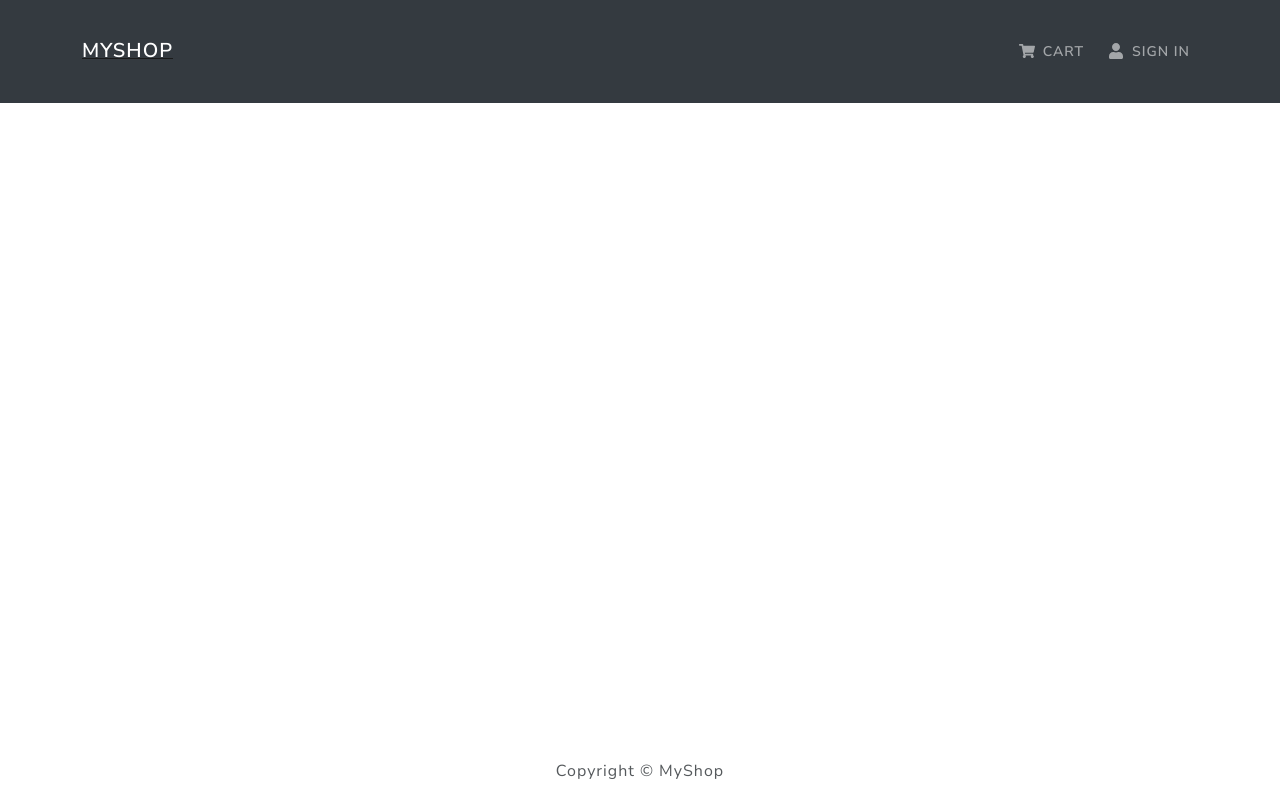
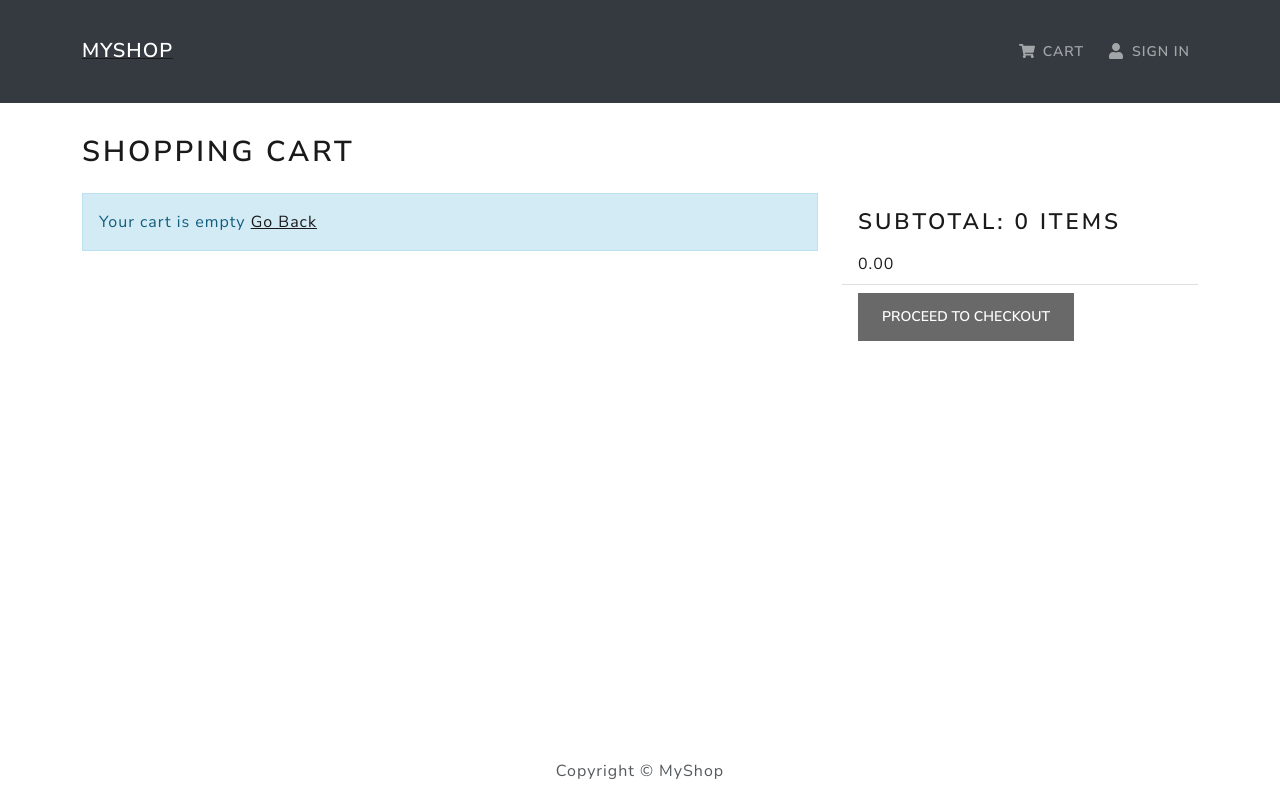
Before and after one commit to premputtegowda/shop-mern, a React (Create React App) app in the folder frontend/: page /cart/1 in a window 1280 px wide. Built offline with nearby package versions, Linux system fonts and the light colour scheme; no server answers.

Commit message:
cart complete

```diff
--- a/frontend/src/actions/cartActions.js
+++ b/frontend/src/actions/cartActions.js
@@ -1,12 +1,13 @@
 import axios from 'axios'
 import {
             CART_ADD_ITEM,
-            CART_REMOVE_ITEM
+            CART_REMOVE_ITEM,
+            CART_CHANGE_QTY,
         } from '../constants/cartConstants'
 
-export const addToCart = (id, qty) => async(dispatch, getState)=> {
+export const addToCart = (data, qty) => async(dispatch, getState)=> {
 
-    const { data } = await axios.get(`/api/products/${id}`)
+    // const { data } = await axios.get(`/api/products/${id}`)
 
 
     dispatch({
@@ -20,5 +21,31 @@ export const addToCart = (id, qty) => async(dispatch, getState)=> {
             qty
         }
     })
-    localStorage.setItem('cartItems', JSON.stringify(getState().cartItems))
+
+    localStorage.setItem('cartItems', JSON.stringify(getState().cart.cartItems))
 }
+
+export const changeCartQty = (data, qty) => (dispatch, getState) =>  {
+    console.log('payload data', data)
+    dispatch ({type: CART_CHANGE_QTY,
+         payload:
+         {
+            id: data.id,
+            name: data.name,
+            image: data.image,
+            price: data.price,
+            countInStock: data.countInStock,
+            qty
+         }
+        })
+    localStorage.setItem('cartItems', JSON.stringify(getState().cart.cartItems))
+
+}
+
+export const removeCartItem = (id) => (dispatch, getState)=> {
+
+    dispatch({type: CART_REMOVE_ITEM,
+              payload: id })
+    localStorage.setItem('cartItems', JSON.stringify(getState().cart.cartItems))
+
+}
--- a/frontend/src/constants/cartConstants.js
+++ b/frontend/src/constants/cartConstants.js
@@ -1,2 +1,3 @@
 export const CART_ADD_ITEM = 'CART_ADD_ITEM'
 export const CART_REMOVE_ITEM = 'CART_REMOVE_ITEM'
+export const CART_CHANGE_QTY = 'CART_CHANGE_QTY'
--- a/frontend/src/index.css
+++ b/frontend/src/index.css
@@ -9,6 +9,18 @@ main {
   align-items: center;
   justify-content: center;
 }
+
+h1 {
+  font-size: 1.8rem;
+  padding: 1rem 0;
+}
+
+h2 {
+  font-size: 1.4rem;
+  padding: 0.5rem 0;
+}
+
+
 h3{
   padding: 1rem;
 }
--- a/frontend/src/reducers/cartReducers.js
+++ b/frontend/src/reducers/cartReducers.js
@@ -1,19 +1,24 @@
-import { CART_ADD_ITEM , CART_REMOVE_ITEM} from "../constants/cartConstants"
+import { CART_ADD_ITEM , CART_REMOVE_ITEM, CART_CHANGE_QTY} from "../constants/cartConstants"
 
 const initialState = {
     cartItems: localStorage.getItem('cartItem') || []
 }
 export const cartReducer = (state = initialState, action)=> {
+
+    console.log('state cart', state.cartItems)
     switch(action.type){
         case CART_ADD_ITEM:
             const item = action.payload
-            const existItem = state.cartItems.find((x => x._id === item._id ))
+            console.log('item to be added', item)
+            const existItem = state.cartItems.find((x => x.id === item.id ))
+
 
             if (existItem){
+                console.log('xxx')
                 return {
                     ...state,
                     cartItems: state.cartItems.map( x =>
-                        x._id===item._id ? {...x, qty: x.qty + item.qty} : x
+                        x.id===item.id ? {...x, qty: x.qty + item.qty} : x
                         )
                 }
             } else {
@@ -22,6 +27,23 @@ export const cartReducer = (state = initialState, action)=> {
                     cartItems: [...state.cartItems, item]
                 }
             }
+        case CART_CHANGE_QTY:
+            const product = action.payload
+
+
+                return {
+                    ...state,
+                    cartItems: state.cartItems.map( x =>
+                        x.id === product.id ? {...x, qty: product.qty} : x
+                        )
+                }
+        case CART_REMOVE_ITEM:
+            return {
+                ...state,
+                cartItems: state.cartItems.filter(x => x.id !== action.payload)
+            }
+
+
         default:
             return state
     }
--- a/frontend/src/screens/CartScreen.js
+++ b/frontend/src/screens/CartScreen.js
@@ -1,42 +1,105 @@
 import React, {useEffect} from 'react'
 import { useDispatch, useSelector} from 'react-redux'
 import Message from '../components/Message'
-import { Link, useSearchParams, useParams} from 'react-router-dom'
-import {addToCart} from '../actions/cartActions'
+import { Link,  useNavigate,  useParams} from 'react-router-dom'
+import {changeCartQty, removeCartItem} from '../actions/cartActions'
 import { Row, Col, ListGroup, Image, Form, Button, Card} from 'react-bootstrap'
-
+import {FaTrashAlt} from 'react-icons/fa'
 const CartScreen = () => {
     const {id} = useParams()
-    const [searchParams, setSearchParams] = useSearchParams()
-    const qty = parseInt(searchParams.get('qtys'))
+
     const {cartItems}= useSelector(state => state.cart)
     const dispatch = useDispatch()
+    const navigate = useNavigate()
 
-   console.log("qty", cartItems)
-   console.log('id', id)
+    console.log('cartItems', cartItems)
 
-    useEffect(()=> {
-        if(id){
-            dispatch(addToCart(id, qty))
-        }
 
-    }, [dispatch, id, qty])
+
+
+const removeFromCartHandlelr = (id)=> (dispatch(removeCartItem(id)))
+const checkoutHandler = ()=> {
+    navigate('/shipping')
+}
   return (
+      <>
+    <h1>
+     Shopping Cart
+    </h1>
     <Row>
+
         <Col md={8}>
-            {/* {cartItems.length === 0 ?
+            {cartItems.length === 0 ?
                 <Message>Your cart is empty <Link to='/'>Go Back</Link></Message>
 
-             : null
-            } */}
-        </Col>
-        <Col md={2}>
+             :
+             <ListGroup variant='flush'>
+                 {cartItems.map(item=> (
+                     <ListGroup.Item key={item.id}>
+                         <Row>
+                             <Col md={2}>
+                                 <Image src={item.image} alt={item.name} fluid rounded/>
+                             </Col>
+                             <Col md={3}>
+                                 <Link to={`/product/${item.id}`}>{item.name}</Link>
+                             </Col>
+                             <Col md={2}>
+                                 {item.price}
+                             </Col>
+                             <Col md={2}>
+                             <Form.Control
+                                        as='select'
+                                        value={item.qty}
+                                        onChange={(e)=>
+                                                    dispatch(changeCartQty(item, Number(e.target.value)))}>
+                                        {
+                                            [...Array(item.countInStock).keys()].map(x=>(
+                                                <option key={x+1} value={x+1}>{x+1}</option>
+                                            ))
+                                        }
+                                    </Form.Control>
+                             </Col>
+                             <Col md={2}>
+                                 <Button
+                                    type='button'
+                                    variant='light'
+                                    onClick = {()=> removeFromCartHandlelr(item.id)}
+                                    >
+                                        <FaTrashAlt />
+                                    </Button>
+                             </Col>
+                         </Row>
 
-        </Col>
-        <Col md={2}>
+                     </ListGroup.Item>
+                 ))}
+             </ListGroup>}
+         </Col>
+         <Col md={4}>
+             <ListGroup variant='flush'>
+                 <ListGroup.Item>
 
-        </Col>
+                     <h2>Subtotal: {cartItems.reduce((acc,item)=> acc + item.qty, 0)} items</h2>
+
+                     {cartItems.reduce((acc, item)=> acc + item.qty * item.price , 0).toFixed(2)}
+
+                 </ListGroup.Item>
+                 <ListGroup.Item>
+
+
+
+                     <button class="btn btn-primary"
+                                        onClick={checkoutHandler}
+                                        type="button"
+                                        disabled={cartItems.length === 0}
+                                >
+                                   Proceed to checkout
+                                </button>
+                 </ListGroup.Item>
+             </ListGroup>
+                </Col>
+
     </Row>
+    </>
   )
 }
 
--- a/frontend/src/screens/ProductScreen.js
+++ b/frontend/src/screens/ProductScreen.js
@@ -5,10 +5,11 @@ import { Button, Row, Col, ListGroup, Image, Card, Form } from 'react-bootstrap'
 import Rating from '../components/Rating'
 import Loader from '../components/Loader'
 import Message from '../components/Message'
-import axios from 'axios'
+
 import { useDispatch, useSelector } from 'react-redux'
 //actions
 import { listProductDetails } from '../actions/productActions'
+import { addToCart } from  '../actions/cartActions'
 
 
 const ProductScreen = () => {
@@ -23,7 +24,8 @@ const ProductScreen = () => {
     }, [id, dispatch])
 
     const addToCartHandler = () => {
-        navigate(`/cart/${id}?qtys=${qty}`)
+        dispatch(addToCart(product, Number(qty)))
+        navigate('/cart')
     }
     return (
     <>
```
